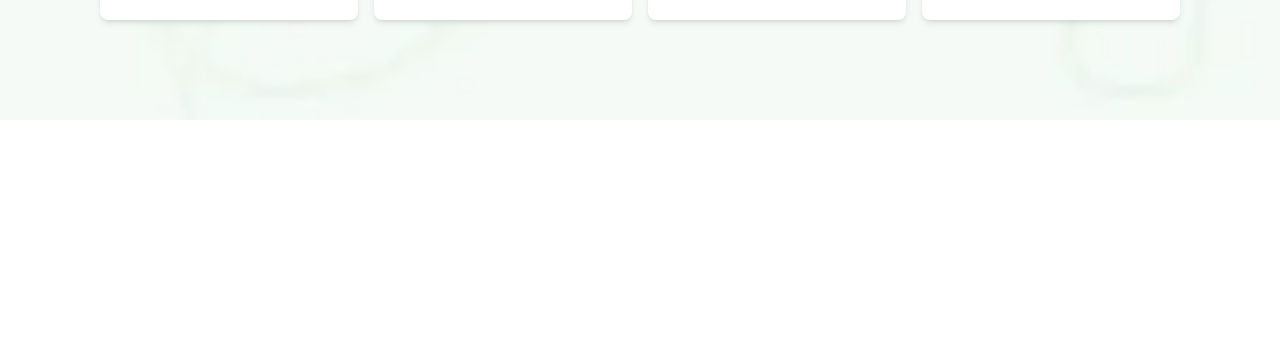
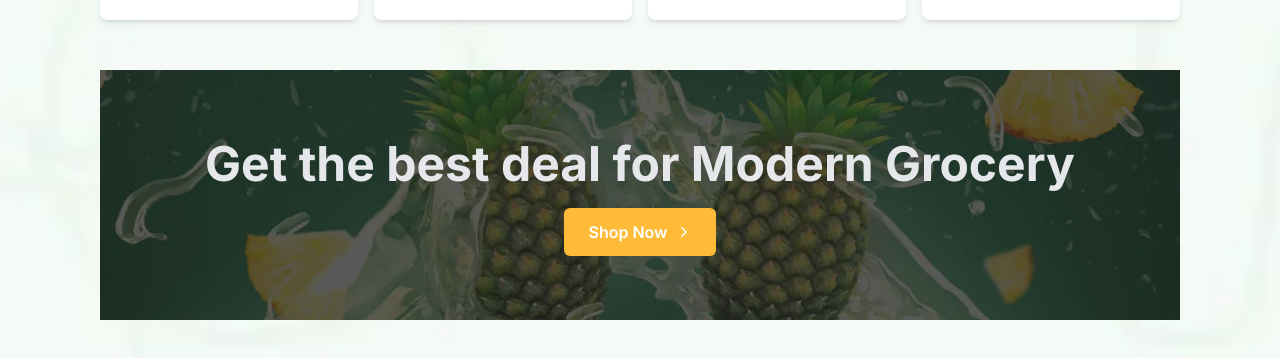
Before and after one commit to ahamedasif07/Project-Fresh-Grocery, a React (Vite) app: page / in a window 1280 px wide. Shown: the part 6510-6868 px from the top of the page. Before the commit the page ends 6630 px from the top, so only its background shows below. Built offline with nearby package versions, Linux system fonts and the light colour scheme.

Commit message:
sarvice baner done

```diff
--- a/src/components/DrinkJusic/DriankJucies.jsx
+++ b/src/components/DrinkJusic/DriankJucies.jsx
@@ -5,6 +5,7 @@ import SectionTitle from "../SectionTitle/SectionTitle";
 import ProductCard from "../ProductCard/PeoductCard";
 import bestDealImage from "../../../public/assets/best-deal-bg.webp";
 import PrimaryButton from "../PrymaryButton/PrimaryButton";
+import grosaryBg from "../../../public/assets/grocery-bg-2.webp";
 
 const DriankJucies = () => {
   const products = [
@@ -205,6 +206,29 @@ const DriankJucies = () => {
             </div>
           </SectionContainer>
         </div>
+        {/* Get the best deal for Modern Grocery */}
+        <SectionContainer>
+          <div
+            className="h-[250px] py-[40px] md:py-[70px]"
+            style={{
+              backgroundImage: `url(${grosaryBg})`,
+              backgroundSize: "cover",
+              backgroundPosition: "center",
+              backgroundRepeat: "no-repeat",
+            }}
+          >
+            <h2 className="text-center text-3xl md:text-5xl text-gray-200 font-bold">
+              Get the best deal for Modern Grocery
+            </h2>
+            <div className="mt-[20px] flex justify-center">
+              <PrimaryButton
+                text="Shop Now"
+                colour="#FFBB38"
+                hoverColour="#0A0A0A"
+              ></PrimaryButton>
+            </div>
+          </div>
+        </SectionContainer>
       </div>
     </div>
   );
```
